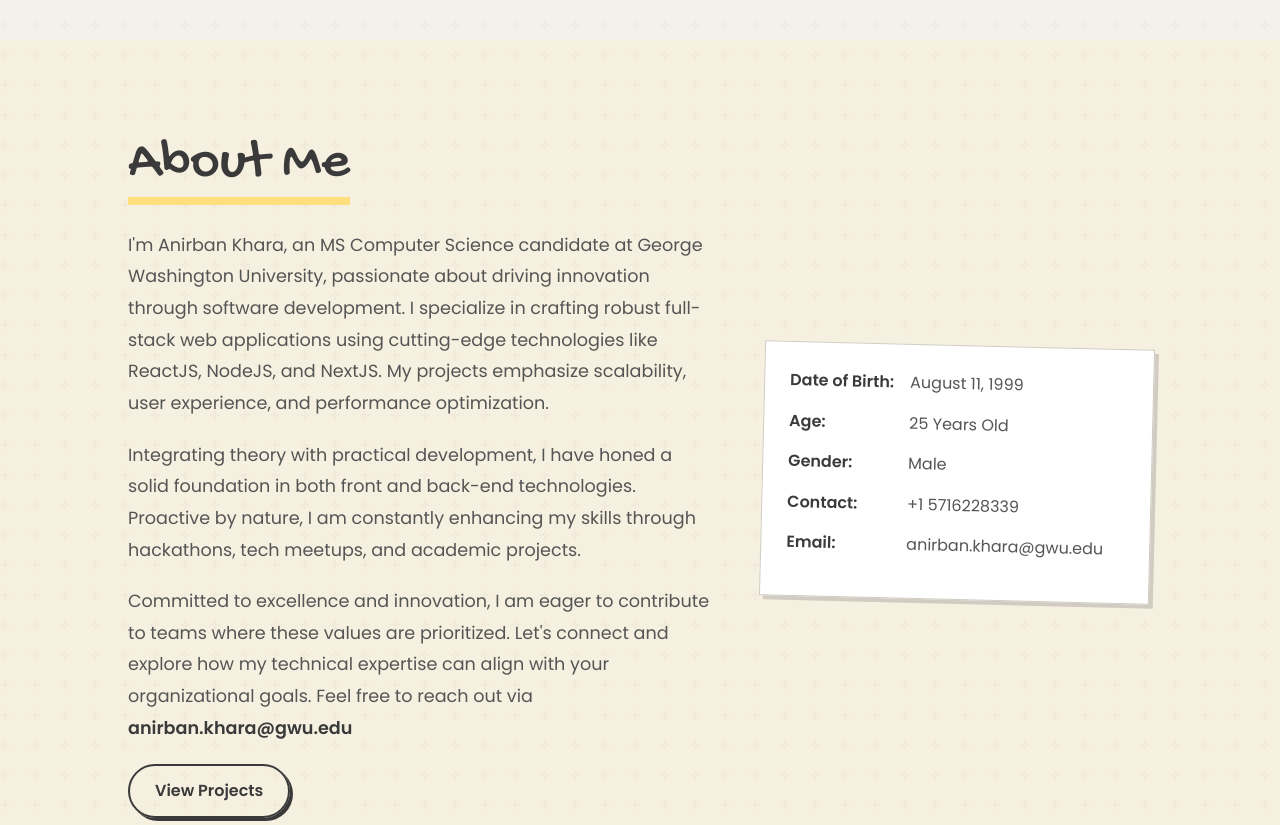
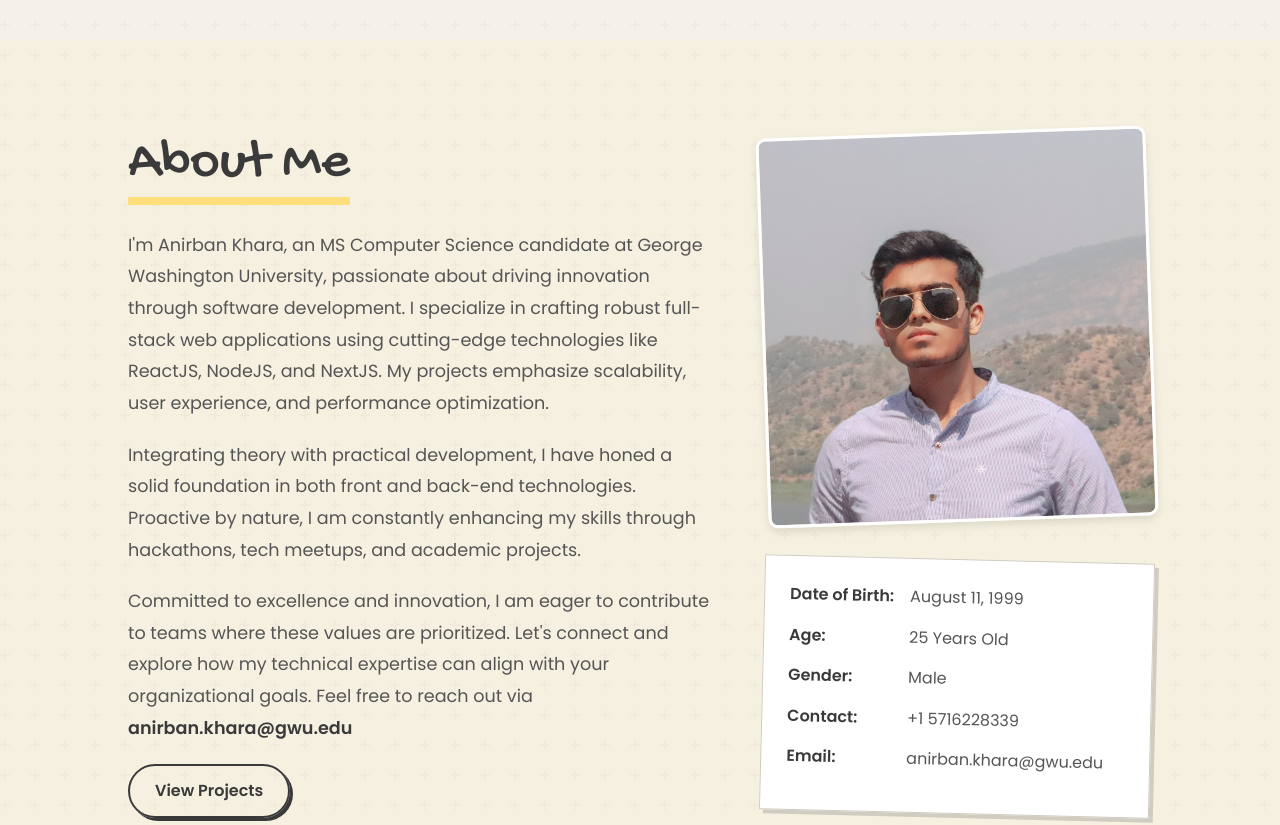
Before and after one commit to listerys/Portfolio, a plain HTML site: page index.html in a window 1280 px wide. Shown: the part 760-1585 px from the top of the page. Drawn offline with Linux system fonts and the light colour scheme.

Commit message:
Update index.html

```diff
--- a/index.html
+++ b/index.html
@@ -260,6 +260,9 @@
         }
         #about-me .logo-section {
             flex: 2;
+            display: flex;
+            flex-direction: column;
+            gap: 30px;
         }
 
         #about-me p {
@@ -267,6 +270,24 @@
             margin-bottom: 20px;
             color: #555;
             font-size: 1.1rem;
+        }
+
+        .imagelogo {
+            text-align: center;
+        }
+
+        .tech-logo {
+            max-width: 100%;
+            height: auto;
+            border-radius: 10px;
+            border: 3px solid white;
+            box-shadow: 0 4px 8px rgba(0,0,0,0.1);
+            transform: rotate(-2deg);
+            transition: transform 0.3s ease;
+        }
+
+        .tech-logo:hover {
+            transform: rotate(0deg) scale(1.02);
         }
 
         .profile-container {
@@ -736,6 +757,9 @@
             <a href="#projects" class="about-me-btn">View Projects</a>
         </div>
         <div class="logo-section">
+            <div class="imagelogo">
+                <img src="IMG_9662.jpg" alt="Anirban Khara" class="tech-logo">
+            </div>
             <div class="profile-container paper-layer">
                 <div class="profile-section">
                     <div class="profile-item">
```
